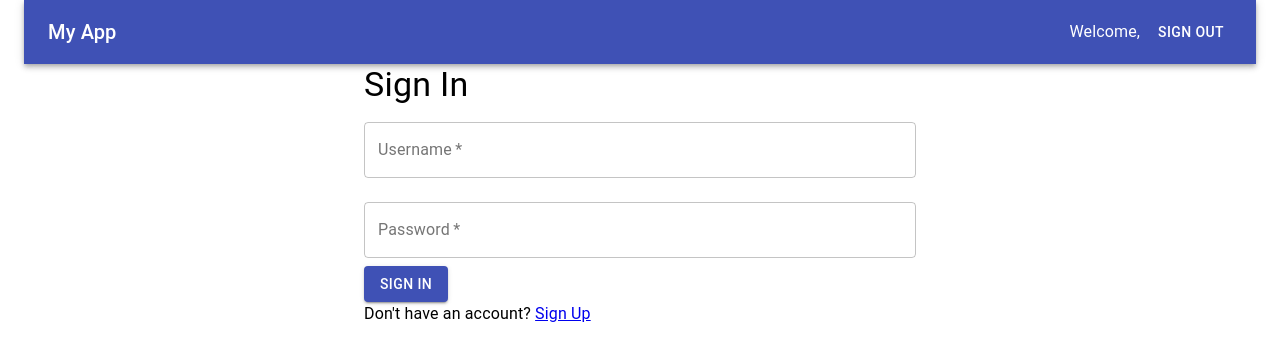
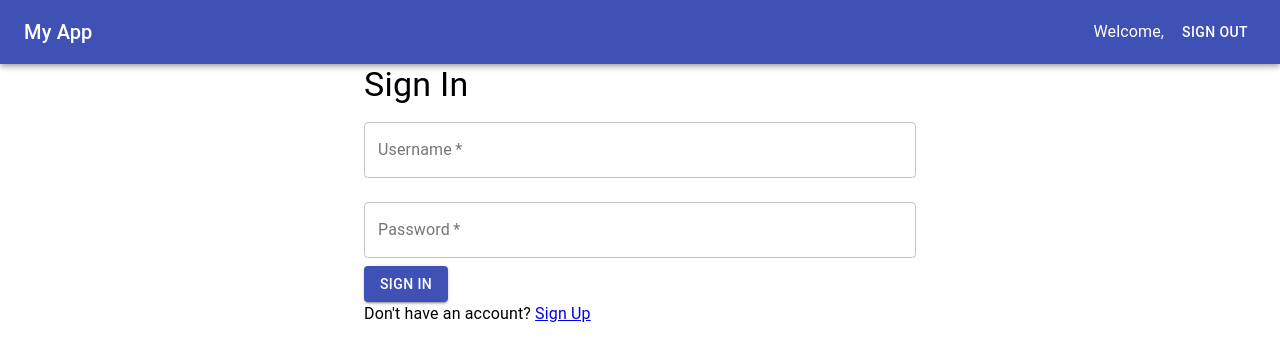
Before and after one commit to YangfanCheng1/blogger-frontend, a React (Create React App) app: page /sign-in in a window 1280 px wide. Shown: the top 360 px of the page. Built offline with nearby package versions, Linux system fonts and the light colour scheme.

Commit message:
Fix stlying

```diff
--- a/src/Main.js
+++ b/src/Main.js
@@ -30,7 +30,7 @@ const Main = ({ handleSignOut, loggedIn }) => {
         description
       };
 
-      await axios.post("/posts", payload);
+      await axios.post("http://localhost:8080/posts", payload);
       fetchThreads();
       setTitle("");
       setDescription("");
--- a/src/Navigation.js
+++ b/src/Navigation.js
@@ -110,7 +110,7 @@ const Navigation = () => {
   }
 
   return (
-    <Container maxWidth="xl">
+    <Container disableGutters maxWidth="false">
       <AppBar position="static">
         <Toolbar>
           <Typography variant="h6" style={{ flexGrow: 1 }}>
```
